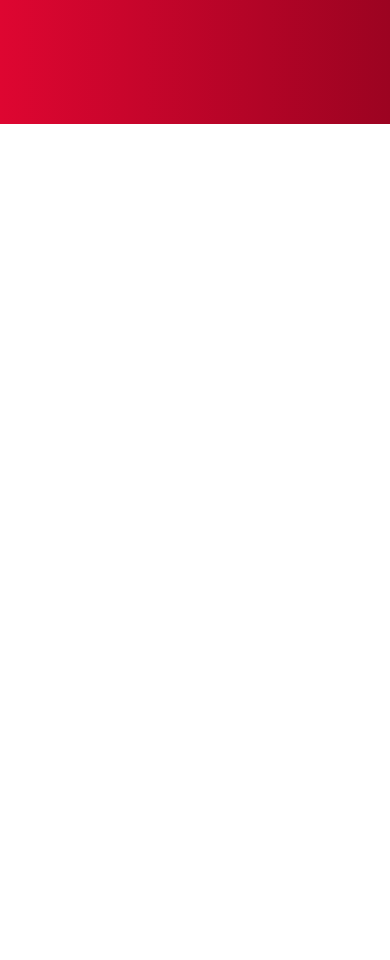
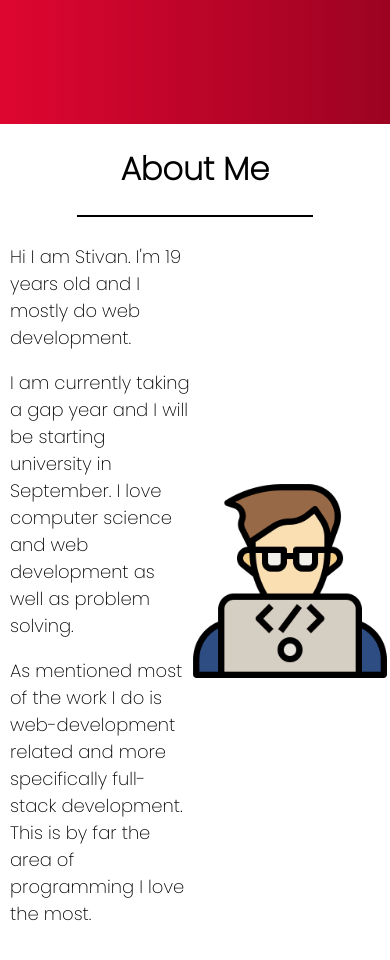
Before and after one commit to StivansProfile/PersonalWebsite, a React (Vite) app in the folder personal-website/: page / in a window 390 px wide. Shown: the part 840-1800 px from the top of the page. Before the commit the page ends 964 px from the top, so only its background shows below. Built offline with nearby package versions, Linux system fonts and the light colour scheme.

Commit message:
added about me section and made it responsive

```diff
--- /dev/null
+++ b/personal-website/src/components/About.jsx
@@ -0,0 +1,33 @@
+import React from "react";
+import '../styles/About.css';
+import codingImg from "../assets/coding.png";
+
+export default function About(){
+    return(
+        <div className="about">
+            <div className="about-titles">
+                <h1 id="aboutMe-h1">About Me</h1>
+                <hr id="aboutMe-hr"></hr>
+            </div>
+
+            <div className="aboutMe-content">
+                <div className="aboutMePDiv">
+                    <p className="aboutMeP">Hi I am Stivan. I'm 19 years old and I mostly do web development.</p>
+                    <p className="aboutMeP">I am currently taking a gap year and I will be starting university in September.
+                    I love computer science and web development as well as problem solving.
+                    </p>
+                    <p className="aboutMeP">
+                    As mentioned most of the work I do is web-development related and more specifically
+                    full-stack development. This is by far the area of programming I love the most.
+                    </p>
+                </div>
+
+                <div>
+                    <img src={codingImg} id="codingImg"></img>
+                </div>
+
+            </div>
+
+        </div>
+    );
+}
--- a/personal-website/src/components/App.jsx
+++ b/personal-website/src/components/App.jsx
@@ -1,12 +1,16 @@
 import '../styles/App.css';
 import Navbar from './Navbar';
 import Main from './Main';
+import About from './About';
+import Projects from './Projects';
 
 function App() {
   return (
     <div>
       <Navbar />
       <Main />
+      <About />
+      <Projects />
     </div>
   )
 }
--- a/personal-website/src/components/Main.jsx
+++ b/personal-website/src/components/Main.jsx
@@ -8,8 +8,8 @@
     return(
         <div className="main">
             <div className="main-titles">
-                <h1>Hello there my name is Stivan</h1>
-                <h2>I am an aspiring software developer</h2>
+                <h1 id="main-h1">Hello there my name is Stivan</h1>
+                <h2 id="main-h2">I am an aspiring software developer</h2>
             </div>
             <div className="socials">
                 <img src={githubImg}></img>
--- /dev/null
+++ b/personal-website/src/components/Projects.jsx
@@ -0,0 +1,10 @@
+import React from "react";
+import '../styles/Projects.css';
+
+export default function Projects(){
+    return(
+        <div className="projects">
+
+        </div>
+    );
+}
--- /dev/null
+++ b/personal-website/src/styles/About.css
@@ -0,0 +1,57 @@
+.about{
+    height: 100vh;
+    background-color: white;
+    font-family: 'Poppins', sans-serif;
+
+    display: flex;
+    flex-direction: column;
+    gap: 150px;
+}
+
+#aboutMe-h1{
+    text-align: center;
+    color: black;
+}
+
+#aboutMe-hr{
+    width: 60%;
+    border: 1px black solid;
+}
+
+.aboutMeP{
+    font-size: 18px;
+    text-align: left;
+}
+
+.aboutMe-content{
+    display: flex;
+    flex-direction: row;
+    justify-content: center;
+}
+
+#codingImg{
+    width: 300px;
+}
+
+.aboutMePDiv{
+    width: 50%;
+}
+
+@media screen and (max-width: 600px) {
+    .about{
+        gap: 0px;
+    }
+    .aboutMePDiv{
+        width: 100%;
+    }
+    .aboutMeP{
+        margin-left: 10px;
+    }
+    .aboutMe-content{
+        align-items: center;
+    }
+    #codingImg{
+        width: 200px;
+    }
+
+}
--- a/personal-website/src/styles/Main.css
+++ b/personal-website/src/styles/Main.css
@@ -10,11 +10,11 @@
     gap: 30px;
 }
 
-h1{
+#main-h1{
     text-align: center;
 }
 
-h2{
+#main-h2{
     text-align: center;
 }
 
```
Also changed, not shown: personal-website/src/assets/coding.png (added), personal-website/src/styles/Projects.css (added).
